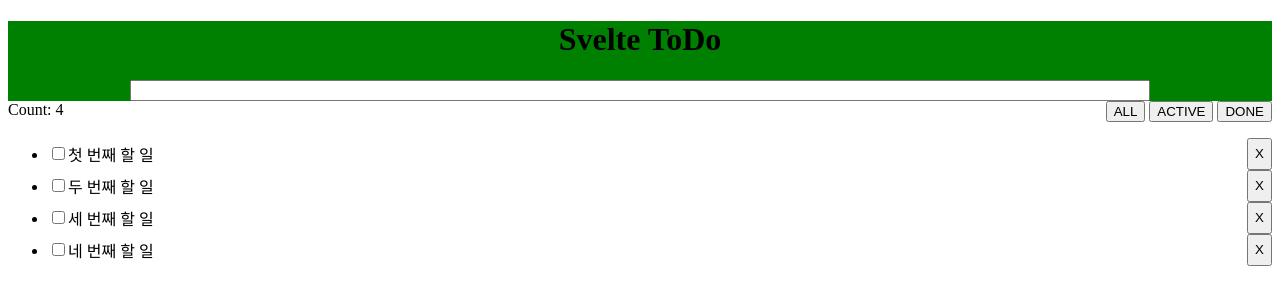
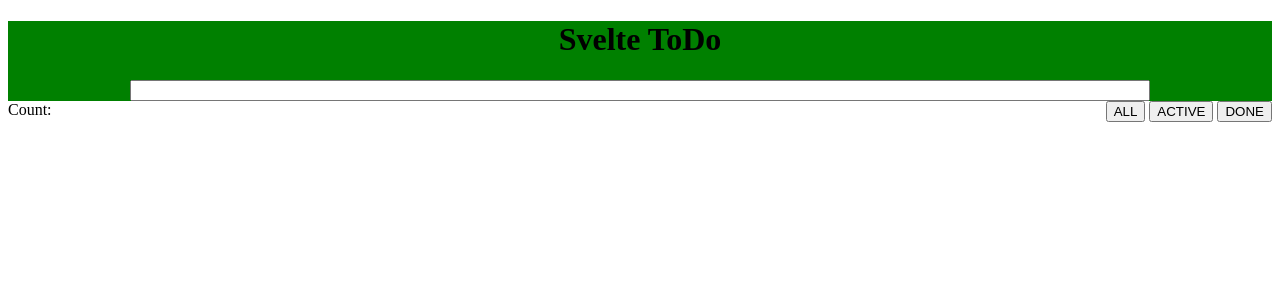
Before and after one commit to Ryomi-j/SveltePractice, a SvelteKit app: page / in a window 1280 px wide. Shown: the top 304 px of the page. Built offline with nearby package versions, Linux system fonts and the light colour scheme.

Commit message:
reset project

```diff
--- a/src/components/Header.svelte
+++ b/src/components/Header.svelte
@@ -1,11 +1,10 @@
 <script>
-	export let newItem;
-    export let addNewItem
+
 </script>
 
 <header>
 	<h1>Svelte ToDo</h1>
-	<input type="text" bind:value={newItem} on:keyup={addNewItem}/>
+	<input type="text"/>
 </header>
 
 <style>
--- a/src/components/Info.svelte
+++ b/src/components/Info.svelte
@@ -1,16 +1,13 @@
 <script>
-    import Constant from "../constant";
-    export let total
-    export let handleViewMode
 </script>
 
 <div class="category">
-    <div>Count: {total}</div>
-    <div>
-        <button on:click={() => handleViewMode(Constant.ALL)}>ALL</button>
-        <button on:click={() => handleViewMode(Constant.ACTIVE)}>ACTIVE</button>
-        <button on:click={() => handleViewMode(Constant.DONE)}>DONE</button>
-    </div>
+	<div>Count:</div>
+	<div>
+		<button>ALL</button>
+		<button>ACTIVE</button>
+		<button>DONE</button>
+	</div>
 </div>
 
 <style>
--- a/src/components/Item.svelte
+++ b/src/components/Item.svelte
@@ -1,25 +1,12 @@
 <script>
-	export let todo;
-	export let handleCHKBox;
-	export let handleEditItem;
-	export let editItem;
-	export let updateItem
-	export let deleteItem
 </script>
 
 <div class="wrapper">
 	<div class="item">
-		<input type="checkbox" bind:checked={todo.done} on:click={() => handleCHKBox(todo.id)} />
-		<!-- svelte-ignore a11y-click-events-have-key-events -->
-		<!-- svelte-ignore a11y-no-static-element-interactions -->
-
-		{#if todo.id === editItem}
-			<input type="text" bind:value={todo.content} on:keyup={(e) => updateItem(e, todo)} />
-		{:else}
-			<div class="content" on:click={() => handleEditItem(todo.id)}>{todo.content}</div>
-		{/if}
+		<input type="checkbox" />
+		<div class="content" />
 	</div>
-	<button on:click={() => deleteItem(todo.id)}>X</button>
+	<button>X</button>
 </div>
 
 <style>
--- a/src/components/List.svelte
+++ b/src/components/List.svelte
@@ -1,22 +1,6 @@
 <script>
 	import Item from './Item.svelte';
-
-	import { fade } from 'svelte/transition';
-	import { flip } from 'svelte/animate';
-
-	export let fetchTodos;
-	export let handleCHKBox;
-	export let handleEditItem;
-	export let editItem;
-	export let updateItem;
-	export let deleteItem;
 </script>
 
 <ul>
-	{#each fetchTodos as todo, idx (todo)}
-		<!-- animate는 each block에서 key값과 함께 사용 가능 -->
-		<li in:fade out:fade={{ duration: 100 }} animate:flip={{ duration: 1000 }}>
-			<Item {todo} {handleCHKBox} {editItem} {handleEditItem} {updateItem} {deleteItem} />
-		</li>
-	{/each}
 </ul>
--- a/src/constant.js
+++ /dev/null
@@ -1,5 +0,0 @@
-export default {
-    ALL: 'ALL',
-    ACTIVE: 'ACTIVE',
-    DONE: 'DONE'
-}
--- a/src/routes/+page.svelte
+++ b/src/routes/+page.svelte
@@ -4,10 +4,13 @@
 	import Header from '../components/Header.svelte';
 	import List from '../components/List.svelte';
 	import Info from '../components/Info.svelte';
-	import Constant from '../constant';
 
-	let newItem = '';
-	let editItem = '';
+	// Todo : checkbox 연결
+	// Todo : Item 추가
+	// Todo : Item update
+	// Todo : Item delete
+	// Todo : Edit Mode
+	// Todo : CSS Effect - fade, flip
 
 	let todos = [
 		{
@@ -32,62 +35,8 @@
 		}
 	];
 
-	$: fetchTodos = todos;
-	$: total = fetchTodos.length;
-
-	const handleCHKBox = (id) => {
-		todos = todos.map((todo) => {
-			if (todo.id === id) todo.done = !todo.done;
-			return todo;
-		});
-	};
-
-	const addNewItem = (e) => {
-		if (!newItem) return;
-
-		if (e.keyCode === 13) {
-			const newListItem = {
-				id: uuid(),
-				content: newItem,
-				done: false
-			};
-			todos = [...todos, newListItem];
-			newItem = '';
-		}
-	};
-
-	const handleEditItem = (id) => {
-		editItem = id;
-	};
-
-	const updateItem = (e, item) => {
-		if (e.keyCode === 13) {
-			todos = todos.map((todo) => {
-				if (todo.id === item.id) {
-					todo = item;
-				}
-				editItem = '';
-				return todo;
-			});
-		}
-	};
-
-	const deleteItem = (id) => {
-		todos = todos.filter((todo) => todo.id !== id);
-	};
-
-	let viewMode = Constant.ALL;
-
-	$: if(viewMode === Constant.ALL) fetchTodos = todos
-	$: if(viewMode === Constant.ACTIVE) fetchTodos = todos.filter(todo => !todo.done)
-	$: if(viewMode === Constant.DONE) fetchTodos = todos.filter(todo => todo.done)
-
-	const handleViewMode = (mode) => {
-		viewMode = mode
-	}
 </script>
 
-<!-- 'bind:newItem' 확인하기 -->
-<Header bind:newItem {addNewItem} />
-<Info {total} {handleViewMode}/>
-<List {fetchTodos} {handleCHKBox} {editItem} {handleEditItem} {updateItem} {deleteItem} />
+<Header />
+<Info />
+<List />
```
